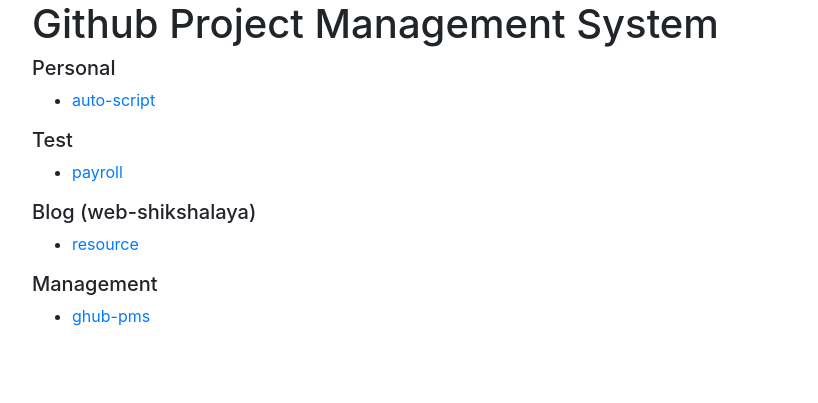
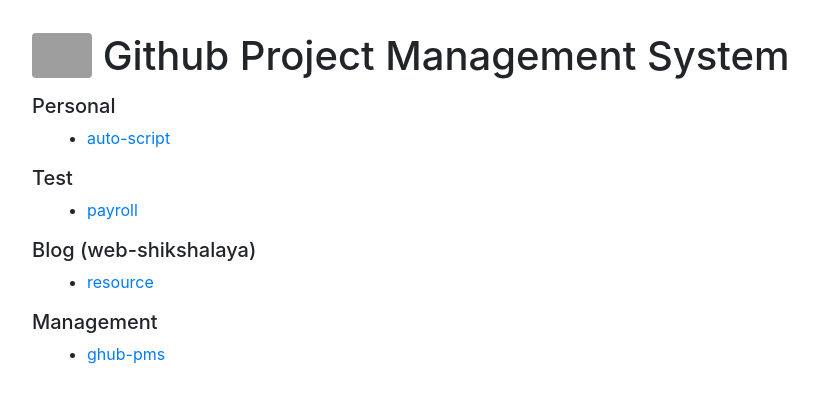
Before and after one commit to vimm0/ghub-pms, a Django app: template app/repo/templates/home.html in a window 1280 px wide. Shown: the top 403 px of the page, without its empty margins (38-856 px from the left). Run offline with Django 3.2, Linux system fonts and the light colour scheme; the template is opened without the code that fills it: values that come from a table or form of the project are taken from there, others are empty; data comes from the database, SQL or seed files in the repository; parts of the project's set-up code (start-up, migrations or seed data) failed here and were passed over; some libraries are stand-ins or nearby versions; grey boxes are pictures that could not be loaded.

Commit message:
fix some styles

```diff
--- a/app/repo/templates/home.html
+++ b/app/repo/templates/home.html
@@ -3,27 +3,36 @@
 <head>
     <meta charset="utf-8">
     <meta name="viewport" content="width=device-width, initial-scale=1, shrink-to-fit=no">
+    <link rel="icon"
+      type="image/png"
+      href="https://cdn1.iconfinder.com/data/icons/logotypes/32/github-128.png">
+
     <link rel="stylesheet" href="https://maxcdn.bootstrapcdn.com/bootstrap/4.0.0/css/bootstrap.min.css"
           integrity="sha384-Gn5384xqQ1aoWXA+058RXPxPg6fy4IWvTNh0E263XmFcJlSAwiGgFAW/dAiS6JXm" crossorigin="anonymous">
     <title>Ghub-pms</title>
 </head>
 <body>
-<div class="container">
+<div class="container" style="margin-top:2rem;">
     <div class="row">
-        <h1>Github Project Management System</h1>
+        <h1>
+                <img src="https://assets-cdn.github.com/images/modules/logos_page/Octocat.png"
+                     class="figure-img img-fluid rounded"
+                     alt="A generic square placeholder image with rounded corners in a figure." height="60" width="60">
+            Github Project Management System
+        </h1>
         {% block content %}
             <div class="container">
                 <div class="row">
                     {% for item in categorize_repo %}
                         <h5>{{ item.name }}</h5>
                         <div class="container">
-                            <div class="row">
-                                <ul>
-                                    {% for ingr in item.repo_set.all %}
-                                        <li><a href="#">{{ ingr.name }}</a></li>
-                                    {% endfor %}
-                                </ul>
-                            </div>
+                            {#                            <div class="row">#}
+                            <ul>
+                                {% for ingr in item.repo_set.all %}
+                                    <li><a href="#">{{ ingr.name }}</a></li>
+                                {% endfor %}
+                            </ul>
+                            {#                            </div>#}
                         </div>
                     {% endfor %}
                 </div>
```
